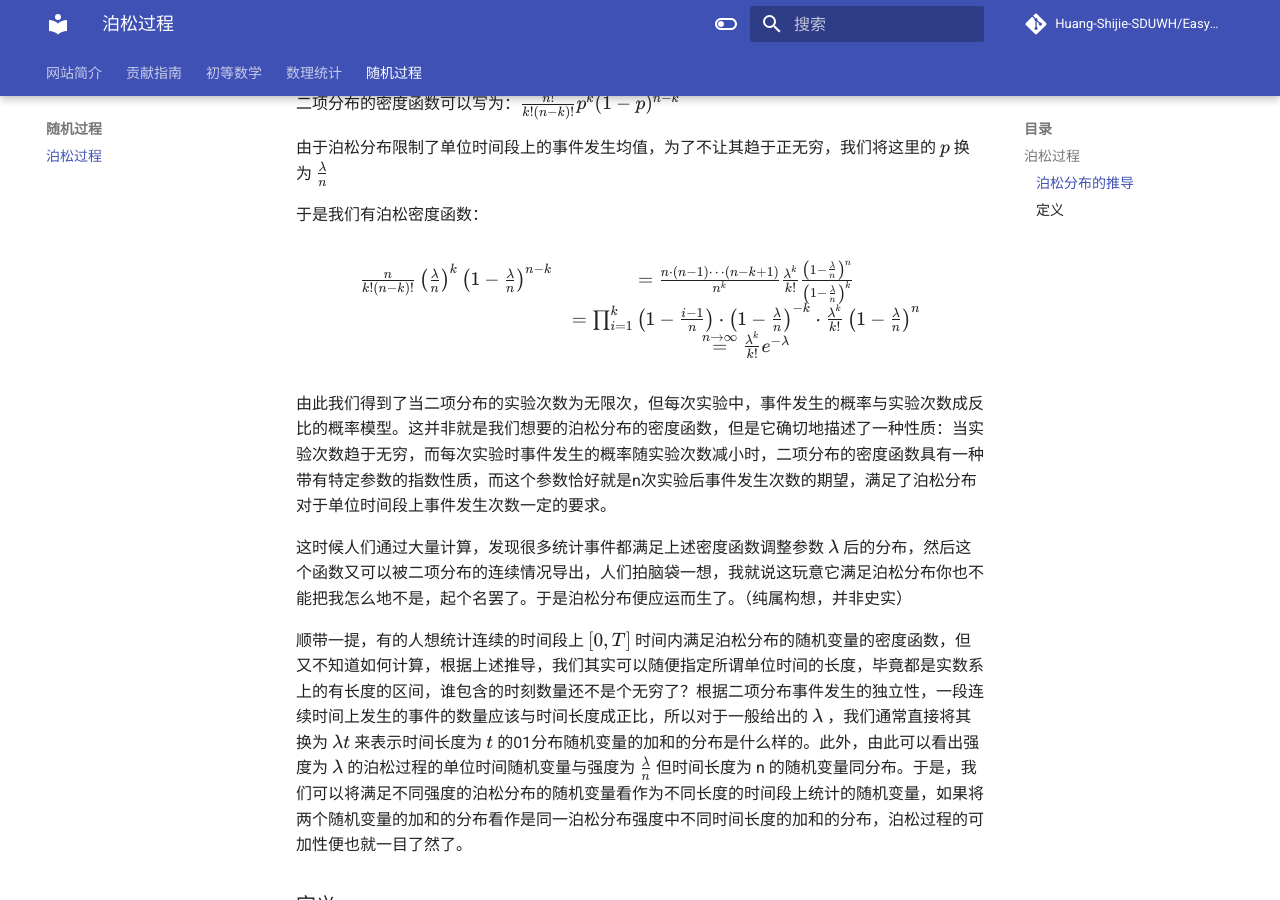
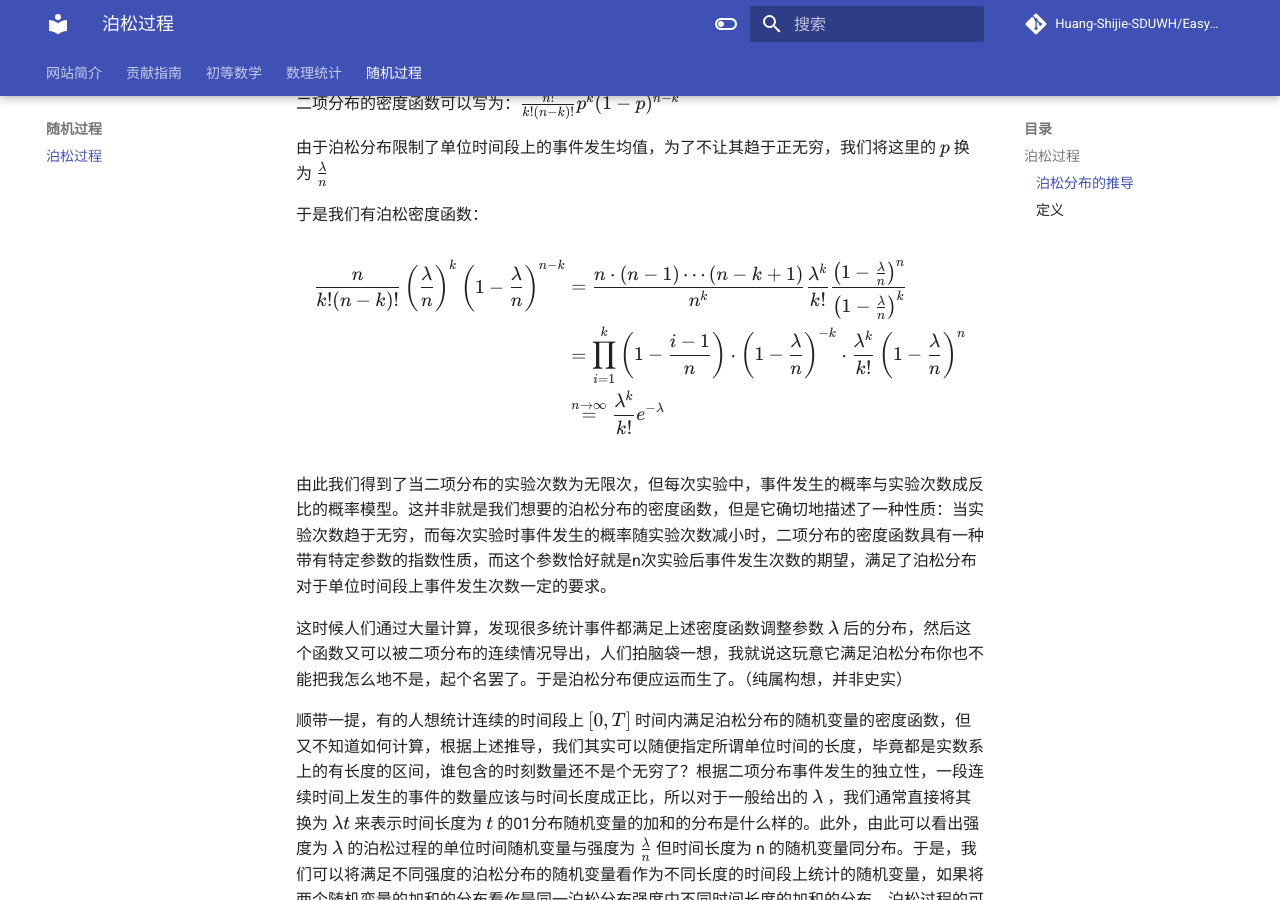
Before and after one commit to Easymath-wiki/Easymath-wiki, an MkDocs documentation site: the page built from docs/随机过程/泊松过程.md, in a window 1280 px wide and 900 px high, scrolled down 419 px. Built offline with MkDocs 1.6.1 and Material for MkDocs 9.7.7, drawn with Linux system fonts in a browser that asks for light colours; nearby versions of some CDN libraries; comment, search, counter and statistics services are not loaded.

Commit message:
泊松过程公式修补

```diff
--- a/docs/随机过程/泊松过程.md
+++ b/docs/随机过程/泊松过程.md
@@ -13,11 +13,11 @@
 于是我们有泊松密度函数：
 
 $$
-\begin{array}{l}
+\begin{aligned}
 \frac{n}{k !(n-k) !}\left(\frac{\lambda}{n}\right)^{k}\left(1-\frac{\lambda}{n}\right)^{n-k}&=\frac{n \cdot(n-1) \cdots(n-k+1)}{n^{k}} \frac{\lambda^{k}}{k !} \frac{\left(1-\frac{\lambda}{n}\right)^{n}}{\left(1-\frac{\lambda}{n}\right)^{k}}\\
 &=\prod_{i=1}^{k}\left(1-\frac{i-1}{n}\right) \cdot\left(1-\frac{\lambda}{n}\right)^{-k} \cdot \frac{\lambda^{k}}{k !}\left(1-\frac{\lambda}{n}\right)^{n}\\
 &\overset{{n \rightarrow \infty}}{=} \frac{\lambda^{k}}{k !} e^{-\lambda}
-\end{array}
+\end{aligned}
 $$
 
 由此我们得到了当二项分布的实验次数为无限次，但每次实验中，事件发生的概率与实验次数成反比的概率模型。这并非就是我们想要的泊松分布的密度函数，但是它确切地描述了一种性质：当实验次数趋于无穷，而每次实验时事件发生的概率随实验次数减小时，二项分布的密度函数具有一种带有特定参数的指数性质，而这个参数恰好就是n次实验后事件发生次数的期望，满足了泊松分布对于单位时间段上事件发生次数一定的要求。
```
